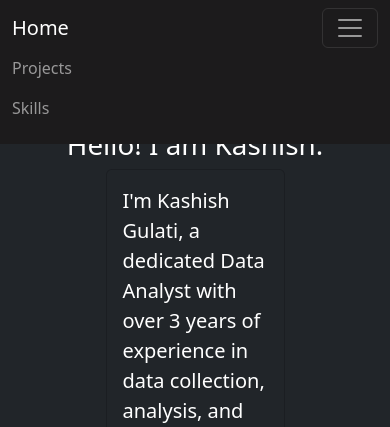
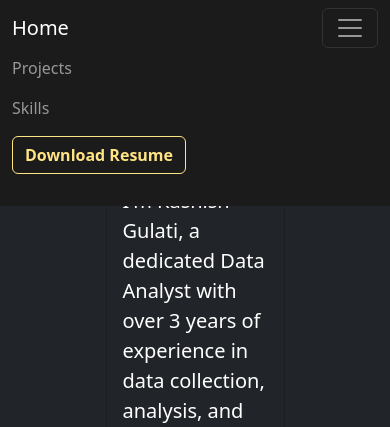
Before and after one commit to Sonuda/web-resume-portfolio, a Flask app: page / in a window 390 px wide, after a click that opens the changed part. Shown: the top 427 px of the page. Run offline with Flask 3, Linux system fonts and the light colour scheme.

Commit message:
Adjusted "Download Resume" button and updated the resume.

```diff
--- a/main.py
+++ b/main.py
@@ -12,7 +12,7 @@ def hello():
 @app.route('/download_resume')
 def download_resume():
     # Send the file from the 'static' folder with attachment disposition
-    return send_from_directory('static', 'files/Kashish_resume_05.pdf', as_attachment=True)
+    return send_from_directory('static', 'files/Kashish_resume_06.pdf', as_attachment=True)
 
 
 if __name__ == '__main__':
--- a/templates/index.html
+++ b/templates/index.html
@@ -30,8 +30,13 @@
             <a class="nav-link" href="#myCarousel" data-bs-slide-to="2">Skills</a>
         </li>
     </ul>
-        <a class="btn btn-bd-download d-none d-lg-inline-block mb-3 mb-md-0 ml-md-3" href="{{ url_for('download_resume') }}">Download Resume</a>
+    <ul class="navbar-nav mb-2 mb-md-0">
+        <li class="nav-item">
+            <a class="btn btn-bd-download mb-3 mb-md-0" href="{{ url_for('download_resume') }}">Download Resume</a>
+        </li>
+    </ul>
 </div>
+
     </div>
   </nav>
 </header>
```
Lines whose indentation alone changed are shown as unchanged.
